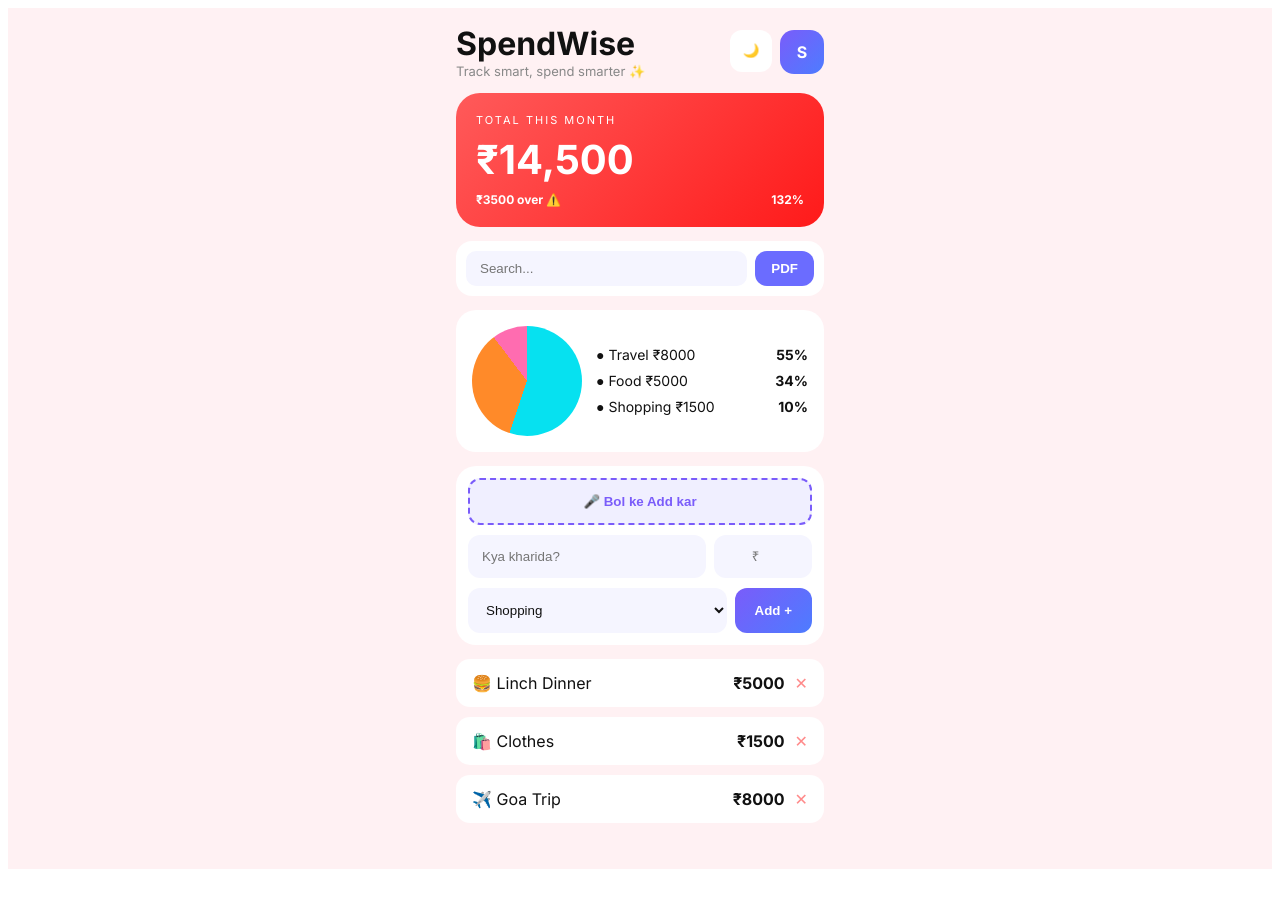
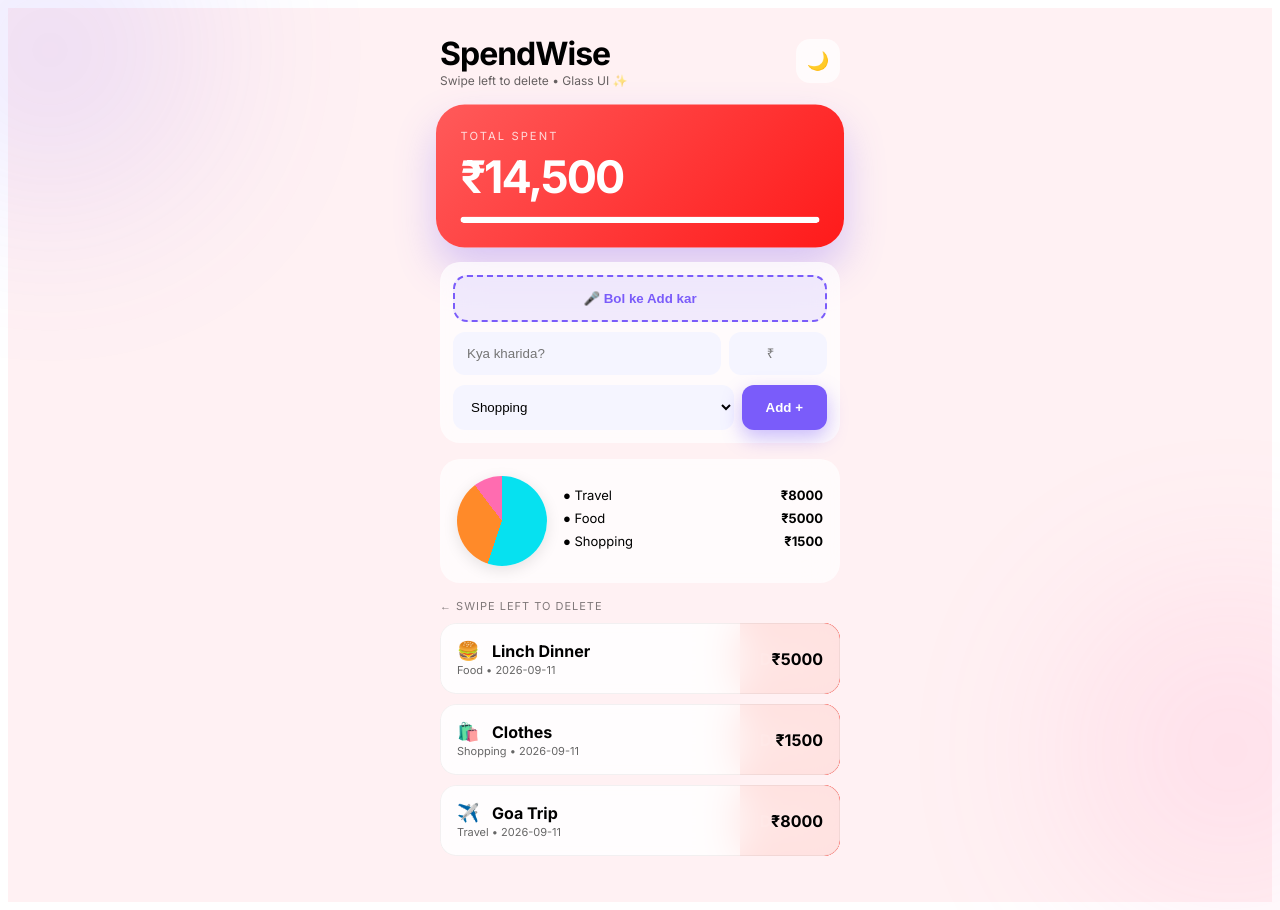
Before and after one commit to profitvertex-dot/SpendWise01, a React (Vite) app: page / in a window 1280 px wide. Before the commit the page ends 877 px from the top, so only its background shows below. Built offline with nearby package versions, Linux system fonts and the light colour scheme.

Commit message:
Update App.tsx

```diff
--- a/src/App.tsx
+++ b/src/App.tsx
@@ -1,4 +1,4 @@
-import { useState, useEffect, useMemo } from 'react'
+import { useState, useEffect, useMemo, useRef } from 'react'
 
 type Cat = 'Food' | 'Gym' | 'Travel' | 'Shopping' | 'Other'
 type Expense = { id: string; title: string; amount: number; dateISO: string; cat: Cat }
@@ -9,6 +9,45 @@ const catMeta: Record<Cat, {emoji: string, color: string}> = {
   Travel: {emoji: '✈️', color: '#06E1F0'},
   Shopping: {emoji: '🛍️', color: '#FF6CB0'},
   Other: {emoji: '💸', color: '#FF5A5A'},
+}
+
+function SwipeCard({ e, onDelete, dark }: any){
+  const [x, setX] = useState(0)
+  const startX = useRef(0)
+  const handleStart = (clientX: number) => { startX.current = clientX }
+  const handleMove = (clientX: number) => {
+    const diff = clientX - startX.current
+    if(diff < 0) setX(Math.max(diff, -100))
+  }
+  const handleEnd = () => {
+    if(x < -70){
+      if(navigator.vibrate) navigator.vibrate(50)
+      onDelete(e.id)
+    }
+    setX(0)
+  }
+  return(
+    <div style={{position:'relative', overflow:'hidden', borderRadius:16}}>
+      <div style={{position:'absolute', right:0, top:0, bottom:0, width:100, background:'#FF3B30', display:'grid', placeItems:'center', color:'#fff', fontWeight:800}}>DELETE</div>
+      <div
+        onTouchStart={ev=> handleStart(ev.touches[0].clientX)}
+        onTouchMove={ev=> handleMove(ev.touches[0].clientX)}
+        onTouchEnd={handleEnd}
+        onMouseDown={ev=> handleStart(ev.clientX)}
+        onMouseMove={ev=> { if(ev.buttons===1) handleMove(ev.clientX) }}
+        onMouseUp={handleEnd}
+        style={{
+          transform:`translateX(${x}px)`, transition: x===0? 'transform 0.3s' : 'none',
+          background: dark? 'rgba(30,30,34,0.8)' : 'rgba(255,255,255,0.85)',
+          backdropFilter:'blur(20px)', border: `1px solid ${dark? 'rgba(255,255,255,0.1)' : 'rgba(0,0,0,0.05)'}`,
+          padding:'16px', borderRadius:16, display:'flex', justifyContent:'space-between', alignItems:'center',
+          boxShadow: dark? '0 8px 32px rgba(0,0,0,0.3)' : '0 8px 32px rgba(0,0,0,0.08)'
+        }}>
+        <div><span style={{fontSize:18}}>{catMeta[e.cat].emoji}</span> <b style={{marginLeft:8}}>{e.title}</b><div style={{fontSize:11, opacity:0.6, marginTop:2}}>{e.cat} • {e.dateISO}</div></div>
+        <b style={{fontSize:16}}>₹{e.amount}</b>
+      </div>
+    </div>
+  )
 }
 
 export default function App(){
@@ -22,18 +61,21 @@ export default function App(){
       ]
     }catch{ return [] }
   })
-  const [budget, setBudget] = useState(()=> Number(localStorage.getItem('sw-budget')||'11000'))
   const [dark, setDark] = useState(()=> localStorage.getItem('sw-dark')==='1')
   const [title, setTitle] = useState(''); const [amount, setAmount] = useState('')
-  const [cat, setCat] = useState<Cat>('Shopping'); const [q, setQ] = useState('')
+  const [cat, setCat] = useState<Cat>('Shopping')
   const [listening, setListening] = useState(false)
 
   useEffect(()=>{ localStorage.setItem('spendwise-v3', JSON.stringify(expenses)) },[expenses])
-  useEffect(()=>{ localStorage.setItem('sw-budget', String(budget)) },[budget])
   useEffect(()=>{ localStorage.setItem('sw-dark', dark?'1':'0') },[dark])
 
   const total = expenses.reduce((a,b)=> a+b.amount,0)
+  const budget = 11000
   const isOver = total > budget
+
+  useEffect(()=>{
+    if(isOver && navigator.vibrate) navigator.vibrate([100,50,100])
+  },[isOver])
 
   const byCat = useMemo(()=>{
     const m = new Map<Cat, number>(); expenses.forEach(e=> m.set(e.cat,(m.get(e.cat)||0)+e.amount))
@@ -45,91 +87,80 @@ export default function App(){
     return byCat.map(([c,sum])=>{ const p=(sum/total)*100; const s=acc; acc+=p; return `${catMeta[c].color} ${s}% ${acc}%` }).join(', ')
   },[byCat,total])
 
-  const filtered = expenses.filter(e=> e.title.toLowerCase().includes(q.toLowerCase()))
-
   const add = ()=>{
     if(!title.trim()||!amount) return
+    if(navigator.vibrate) navigator.vibrate(20)
     setExpenses([{id:Date.now().toString(), title:title.trim(), amount:Number(amount), cat, dateISO: new Date().toISOString().slice(0,10)},...expenses])
     setTitle(''); setAmount('')
   }
 
   const startVoice = () => {
     const Speech: any = (window as any).webkitSpeechRecognition || (window as any).SpeechRecognition
-    if(!Speech){ alert("Chrome me khol bhai, is browser me voice nahi hai"); return }
-    const rec = new Speech()
-    rec.lang = 'en-IN'
-    rec.onstart = () => setListening(true)
-    rec.onend = () => setListening(false)
+    if(!Speech){ alert("Chrome me khol bhai"); return }
+    const rec = new Speech(); rec.lang = 'en-IN'
+    rec.onstart = () => setListening(true); rec.onend = () => setListening(false)
     rec.onresult = (e: any) => {
       const text = e.results[0][0].transcript.toLowerCase()
       const num = text.match(/\d+/)?.[0]
-      const name = text.replace(/\d+/g,'').replace(/rupees|rupaye|rs|rupay/g,'').trim()
+      const name = text.replace(/\d+/g,'').replace(/rupees|rupaye|rs/g,'').trim()
       if(name) setTitle(name.charAt(0).toUpperCase()+name.slice(1))
       if(num) setAmount(num)
-    }
-    rec.start()
+    }; rec.start()
   }
 
-  const exportPDF = ()=>{
-    const w = window.open('','','width=600,height=800'); if(!w) return
-    w.document.write(`<html><body style="font-family:sans-serif;padding:20px"><h1>SpendWise Report</h1><h2>Total: ₹${total} | Budget: ₹${budget}</h2>${expenses.map(e=> `<div style="border:1px solid #ddd;padding:10px;border-radius:8px;margin:5px 0">${e.title} - ₹${e.amount} - ${e.cat}</div>`).join('')}</body></html>`)
-    w.document.close(); w.print()
-  }
-
-  const bg = dark? '#111113' : '#FFF1F3'; const cardBg = dark? '#1E1E22' : '#fff'; const text = dark? '#fff' : '#111'; const subBg = dark? '#2A2A2E' : '#F5F5FF'; const subText = dark? '#aaa' : '#888'
+  const bg = dark? '#0A0A0F' : '#FFF1F3'
+  const glass = dark? 'rgba(20,20,25,0.7)' : 'rgba(255,255,255,0.7)'
 
   return(
-    <div style={{minHeight:'100vh', background:bg, color:text, fontFamily:'Inter, system-ui', paddingBottom:30}}>
-      <div style={{maxWidth:400, margin:'0 auto', padding:16, boxSizing:'border-box'}}>
-        <div style={{display:'flex', justifyContent:'space-between', alignItems:'center'}}>
-          <div><h1 style={{margin:0, fontSize:32, fontWeight:900}}>SpendWise</h1><p style={{margin:0, color:subText, fontSize:13}}>Track smart, spend smarter ✨</p></div>
-          <div style={{display:'flex', gap:8}}>
-            <button onClick={()=> setDark(!dark)} style={{width:42, height:42, borderRadius:12, border:0, background:cardBg, cursor:'pointer'}}>{dark?'☀️':'🌙'}</button>
-            <div style={{width:44, height:44, borderRadius:14, background:'linear-gradient(135deg,#7A5CFA,#4D7CFF)', display:'grid', placeItems:'center', color:'#fff', fontWeight:800}}>S</div>
+    <div style={{minHeight:'100vh', background: bg, transition:'background 0.3s', paddingBottom:30, fontFamily:'Inter, system-ui'}}>
+      {/* Animated BG blobs */}
+      <div style={{position:'fixed', top:-100, left:-100, width:300, height:300, background:'#7A5CFA', filter:'blur(100px)', opacity: dark?0.2:0.15, borderRadius:'50%'}}/>
+      <div style={{position:'fixed', bottom:-100, right:-100, width:300, height:300, background:'#FF6CB0', filter:'blur(100px)', opacity: dark?0.2:0.15, borderRadius:'50%'}}/>
+
+      <div style={{maxWidth:400, margin:'0 auto', padding:16, position:'relative', zIndex:1}}>
+        <div style={{display:'flex', justifyContent:'space-between', alignItems:'center', paddingTop:10}}>
+          <div><h1 style={{margin:0, fontSize:32, fontWeight:900, letterSpacing:-1}}>SpendWise</h1><p style={{margin:0, opacity:0.6, fontSize:12}}>Swipe left to delete • Glass UI ✨</p></div>
+          <button onClick={()=> setDark(!dark)} style={{width:44, height:44, borderRadius:14, border:0, background:glass, backdropFilter:'blur(10px)', cursor:'pointer', fontSize:18}}>{dark?'☀️':'🌙'}</button>
+        </div>
+
+        <div style={{
+          background: isOver? 'linear-gradient(135deg,#FF5A5A,#FF1A1A)' : 'linear-gradient(135deg,#7A5CFA 0%, #4D7CFF 100%)',
+          borderRadius:28, padding:24, marginTop:18, color:'#fff', boxShadow:'0 20px 40px rgba(122,92,250,0.3)',
+          transform: isOver? 'scale(1.02)' : 'scale(1)', transition:'all 0.4s cubic-bezier(0.34, 1.56, 0.64, 1)'
+        }}>
+          <p style={{margin:0, fontSize:11, letterSpacing:2, opacity:0.8}}>TOTAL SPENT</p>
+          <h1 style={{margin:'6px 0', fontSize:44, fontWeight:900, letterSpacing:-2}}>₹{total.toLocaleString('en-IN')}</h1>
+          <div style={{height:6, background:'rgba(255,255,255,0.2)', borderRadius:10, overflow:'hidden', marginTop:12}}>
+            <div style={{width:`${Math.min((total/budget)*100,100)}%`, height:'100%', background:'#fff', borderRadius:10, transition:'width 0.6s ease'}}/>
           </div>
         </div>
 
-        <div style={{background: isOver? 'linear-gradient(135deg,#FF5A5A,#FF1A1A)' : 'linear-gradient(135deg,#7A5CFA,#6E6CFF)', borderRadius:24, padding:20, marginTop:14, color:'#fff'}}>
-          <p style={{margin:0, fontSize:11, letterSpacing:2}}>TOTAL THIS MONTH</p>
-          <h1 style={{margin:'8px 0', fontSize:40, fontWeight:900}}>₹{total.toLocaleString('en-IN')}</h1>
-          <div style={{display:'flex', justifyContent:'space-between', fontSize:12, fontWeight:700}}><span>{isOver?`₹${total-budget} over ⚠️`:`₹${budget-total} bacha`}</span><span>{Math.round((total/budget)*100)}%</span></div>
-        </div>
-
-        <div style={{background:cardBg, borderRadius:16, padding:10, marginTop:14, display:'flex', gap:8}}>
-          <input value={q} onChange={e=> setQ(e.target.value)} placeholder="Search..." style={{flex:1, padding:'10px 14px', borderRadius:10, border:0, background:subBg, color:text, outline:'none'}}/>
-          <button onClick={exportPDF} style={{padding:'10px 16px', borderRadius:12, border:0, background:'#6B6CFF', color:'#fff', fontWeight:700}}>PDF</button>
-        </div>
-
-        <div style={{background:cardBg, borderRadius:20, padding:16, marginTop:14, display:'flex', gap:14, alignItems:'center'}}>
-          <div style={{width:110, height:110, borderRadius:'50%', background:`conic-gradient(${pieGradient})`, flexShrink:0}}/>
-          <div style={{flex:1, display:'grid', gap:8}}>{byCat.map(([c,sum])=> <div key={c} style={{display:'flex', justifyContent:'space-between', fontSize:14}}><span>● {c} ₹{sum}</span><b>{Math.round((sum/total)*100)}%</b></div>)}</div>
-        </div>
-
-        <div style={{background:cardBg, borderRadius:20, padding:12, marginTop:14, display:'grid', gap:10}}>
-          {/* VOICE BUTTON */}
-          <button onClick={startVoice} style={{width:'100%', padding:14, borderRadius:12, border: listening? '2px solid #FF3B30' : '2px dashed #7A5CFA', background: listening? '#FFE1E1' : '#F0EFFF', color:'#7A5CFA', fontWeight:800, cursor:'pointer', boxSizing:'border-box'}}>
-            {listening? '🎧 Sun raha hu... bolo "Momos 100"' : '🎤 Bol ke Add kar'}
+        <div style={{background:glass, backdropFilter:'blur(20px)', borderRadius:20, padding:12, marginTop:16, display:'grid', gap:10, border:'1px solid rgba(255,255,255,0.1)'}}>
+          <button onClick={startVoice} style={{width:'100%', padding:14, borderRadius:14, border: listening? '2px solid #FF3B30' : '2px dashed #7A5CFA', background: listening? '#FFE1E1' : 'rgba(122,92,250,0.1)', color:'#7A5CFA', fontWeight:800, cursor:'pointer', animation: listening? 'pulse 1s infinite' : 'none'}}>
+            {listening? '🎧 Sun raha hu...' : '🎤 Bol ke Add kar'}
           </button>
-
           <div style={{display:'flex', gap:8}}>
-            <input value={title} onChange={e=> setTitle(e.target.value)} placeholder="Kya kharida?" style={{flex:1, minWidth:0, padding:14, borderRadius:12, border:0, background:subBg, color:text, outline:'none'}}/>
-            <input value={amount} onChange={e=> setAmount(e.target.value)} type="number" placeholder="₹" style={{width:70, flexShrink:0, padding:14, borderRadius:12, border:0, background:subBg, color:text, textAlign:'center'}}/>
+            <input value={title} onChange={e=> setTitle(e.target.value)} placeholder="Kya kharida?" style={{flex:1, minWidth:0, padding:14, borderRadius:12, border:0, background: dark?'#2A2A2E':'#F5F5FF', color: dark?'#fff':'#000', outline:'none'}}/>
+            <input value={amount} onChange={e=> setAmount(e.target.value)} type="number" placeholder="₹" style={{width:70, padding:14, borderRadius:12, border:0, background: dark?'#2A2A2E':'#F5F5FF', color: dark?'#fff':'#000', textAlign:'center'}}/>
           </div>
           <div style={{display:'flex', gap:8}}>
-            <select value={cat} onChange={e=> setCat(e.target.value as Cat)} style={{flex:1, padding:14, borderRadius:12, border:0, background:subBg, color:text}}><option>Shopping</option><option>Food</option><option>Travel</option><option>Gym</option><option>Other</option></select>
-            <button onClick={add} style={{padding:'0 20px', borderRadius:12, border:0, background:'linear-gradient(135deg,#7A5CFA,#4D7CFF)', color:'#fff', fontWeight:800, cursor:'pointer'}}>Add +</button>
+            <select value={cat} onChange={e=> setCat(e.target.value as Cat)} style={{flex:1, padding:14, borderRadius:12, border:0, background: dark?'#2A2A2E':'#F5F5FF', color: dark?'#fff':'#000'}}><option>Shopping</option><option>Food</option><option>Travel</option><option>Gym</option><option>Other</option></select>
+            <button onClick={add} style={{padding:'0 24px', borderRadius:12, border:0, background:'#7A5CFA', color:'#fff', fontWeight:800, cursor:'pointer', boxShadow:'0 8px 20px rgba(122,92,250,0.4)'}}>Add +</button>
           </div>
         </div>
 
-        <div style={{marginTop:14, display:'grid', gap:10}}>
-          {filtered.map(e=> (
-            <div key={e.id} style={{background:cardBg, padding:'14px 16px', borderRadius:14, display:'flex', justifyContent:'space-between'}}>
-              <span>{catMeta[e.cat].emoji} {e.title}</span>
-              <span style={{display:'flex', gap:10}}><b>₹{e.amount}</b><span onClick={()=> setExpenses(expenses.filter(x=> x.id!==e.id))} style={{color:'#FF8A8A', cursor:'pointer'}}>✕</span></span>
-            </div>
-          ))}
+        <div style={{background:glass, backdropFilter:'blur(20px)', borderRadius:20, padding:16, marginTop:16, display:'flex', gap:16, alignItems:'center', border:'1px solid rgba(255,255,255,0.1)'}}>
+          <div style={{width:90, height:90, borderRadius:'50%', background:`conic-gradient(${pieGradient})`, boxShadow:'0 4px 15px rgba(0,0,0,0.1)'}}/>
+          <div style={{flex:1}}>{byCat.map(([c,sum])=> <div key={c} style={{display:'flex', justifyContent:'space-between', fontSize:13, marginBottom:6}}><span>● {c}</span><b>₹{sum}</b></div>)}</div>
+        </div>
+
+        <div style={{marginTop:16, display:'grid', gap:10}}>
+          <p style={{fontSize:11, opacity:0.5, letterSpacing:1, margin:0}}>← SWIPE LEFT TO DELETE</p>
+          {expenses.map(e=> <SwipeCard key={e.id} e={e} dark={dark} onDelete={(id:string)=> setExpenses(prev=> prev.filter(x=> x.id!==id))} />)}
         </div>
       </div>
+
+      <style>{`@keyframes pulse { 0%{transform:scale(1)} 50%{transform:scale(1.02)} 100%{transform:scale(1)} }`}</style>
     </div>
   )
 }
```
